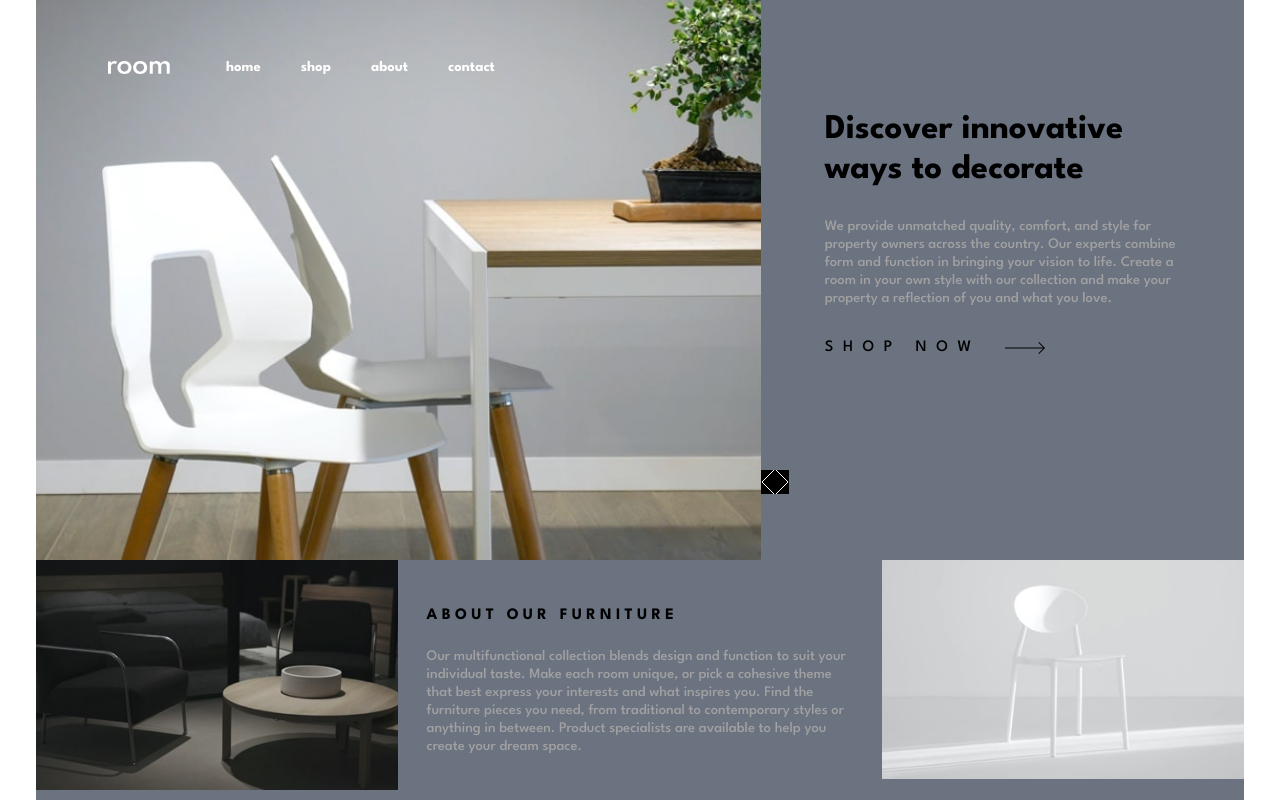
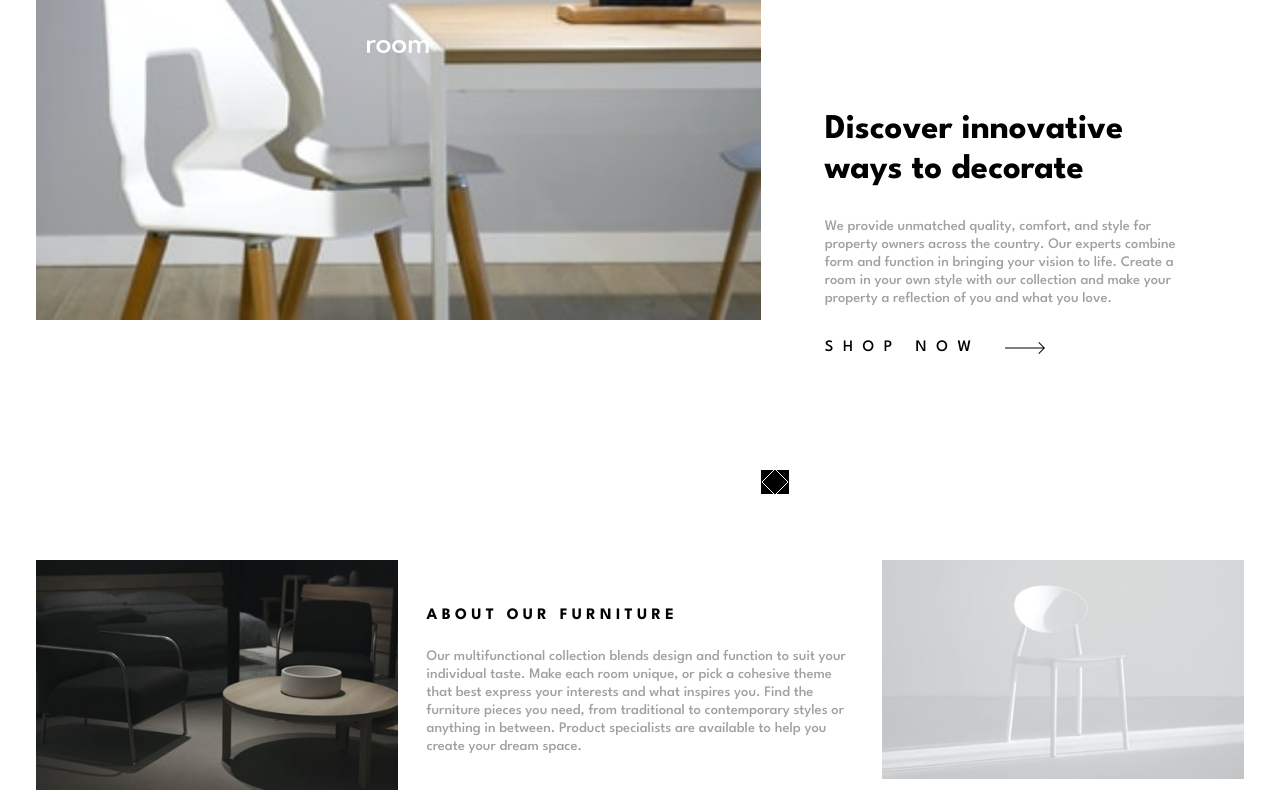
Before and after one commit to kamiliano1/room-homepage, a React (Vite) app: page / in a window 1280 px wide. Built offline with nearby package versions, Linux system fonts and the light colour scheme.

Commit message:
Navbar open
Fixed navbar to open and close on click wiith smooth animation

```diff
--- a/src/App.jsx
+++ b/src/App.jsx
@@ -43,24 +43,22 @@ function App() {
     setIsActive(prev=>!prev)
   }
 
-  const styles = {
-    backgroundImage: isActive ? "linear-gradient( rgba(0, 0, 0, 0.5), rgba(0, 0, 0, 0.5) ), url('/images/mobile-image-hero-1.jpg')" : `url('/images/desktop-image-hero-${currentArticle+1}.jpg')`
-  }
+
 
   return (
-    <div className='max-w-[1440px] mx-auto px-9'>
+    <div className='max-w-[1440px] mx-auto md:px-9'>
       <div className={isActive?  "nav-activated" : ""}></div>
 
-    <div className="h-screen sm:grid sm:grid-rows-67/33 sm:grid-cols-20/80  bg-gray-500 " >
+    <div className="h-screen sm:grid sm:grid-rows-67/33 sm:grid-cols-20/80   " >
 
-    {/* <div className="logo col-span-2 bg-[url('/images/mobile-image-hero-1.jpg')] bg-no-repeat bg-cover h-320 bg-left-bottom relative "> */}
-    <div className="hero-img col-span-2 row-span-2 bg-left-bottom relative bg-no-repeat  bg-cover"style={styles}>
+    <div className="logo col-span-2 bg-[url('/images/mobile-image-hero-1.jpg')] bg-no-repeat bg-cover h-320 bg-left-bottom relative ">
+    {/* <div className="hero-img col-span-2 row-span-2 bg-left-bottom relative bg-no-repeat  bg-cover"> */}
     {/* <div className="logo col-span-2 bg-no-repeat bg-cover h-320 bg-left-bottom relative "> */}
       {/* <div className=' flex absolute bottom-0 right-0'>
   <button onClick={previousArticle}><img className='bg-black px-5 py-4' src="/images/icon-angle-left.svg" alt="left arrow" /><p className='sr-only'>Left Arrow</p></button>
   <button onClick={nextArticle}><img className='bg-black px-5 py-4' src="/images/icon-angle-right.svg" alt="right arrow" /><p className='sr-only'>Right Arrow</p></button>
 </div> */}
-<div className='ml-[4rem] mt-[2rem]'>
+<div className=''>
       <Navbar
       toggleNav={toggleNav}
       isActive={isActive}
@@ -78,8 +76,9 @@ function App() {
   <button className='' onClick={previousArticle}><img className='bg-black h-full aspect-square' src="/images/icon-angle-left.svg" alt="left arrow" /><p className='sr-only'>Left Arrow</p></button>
   <button onClick={nextArticle}><img className='bg-black aspect-square h-full ' src="/images/icon-angle-right.svg" alt="right arrow" /><p className='sr-only'>Right Arrow</p></button>
 </div>
-<div className='row-start-3'>
-  <img src="/images/image-about-dark.jpg" alt="dark chairs near the table" />
+<div className='row-start-3 max-w-[700px]'>
+  <img src="/images/image-about-dark.jpg"
+  className='w-[100%]' alt="dark chairs near the table" />
 </div>
 <article className='row-start-3 col-start-2 col-span-2 justify-self-center'>
 <h2 className='uppercase tracking-[.27rem] font-700 text-small'>About our furniture</h2>
@@ -89,7 +88,7 @@ Make each room unique, or pick a cohesive theme that best express your interests
 inspires you. Find the furniture pieces you need, from traditional to contemporary styles
 or anything in between. Product specialists are available to help you create your dream space.</p>
 </article>
-<div className='row-start-3'> <img src="/images/image-about-light.jpg" className='w-[700px]' alt="white chair" /></div>
+<div className='row-start-3 max-w-[700px]'> <img src="/images/image-about-light.jpg" className='w-[100%]' alt="white chair" /></div>
     </div>
 
     </div>
--- a/src/components/Navbar.jsx
+++ b/src/components/Navbar.jsx
@@ -1,41 +1,34 @@
 import roomLogo from "/images/logo.svg"
 export default function Navbar(props) {
+    console.log(props)
 
     const navIcon = props.isActive ? "close" : "hamburger"
-    const navClass = props.isActive ? "bg-white opened-navigation" : ""
+    const navClass = props.isActive ? "nav-opened" : ""
     const iconMargin = props.isActive ? "mr-auto" : "self-center"
 
 
     return (
-        <nav className="transition-transform primary-navigation" aria-expanded={props.isActive}>
-            <ul className="flex items-center gap-6 text-white lowercase py-4 indicators">
-                <img src={roomLogo} className="mr-4" alt="room logo" />
-                <li><a href="#" aria-selected="true"> Home</a></li>
-                <li><a href="#" aria-selected="false"> Shop</a></li>
-                <li><a href="#" aria-selected="false"> About</a></li>
-                <li><a href="#" aria-selected="false"> Contact</a></li>
-            </ul>
+        <nav className="flex items-center justify-between py-10 lowercase px-5" >
+            <button onClick={props.toggleNav} className="sm:hidden">
+                <span className="sr-only">close Navbar</span>
+                <img src={`./images/icon-hamburger.svg`} alt="menu logo" />
+            </button>
+            <img src={roomLogo} className="mx-auto" alt="room logo" />
+            <div className={`primary-navigation ${navClass} z-10 fixed left-0 right-0 top-0 bottom-0 bg-black translate-x-full`}>
+                <div className={`z-20 flex items-center justify-between py-10 lowercase bg-white sm:bg-transparent px-5`} aria-expanded={props.isActive}>
+                <button onClick={props.toggleNav} >
+                    <span className="sr-only">close Navbar</span>
+                    <img src={`./images/icon-close.svg`} alt="menu logo" />
+                </button>
+                <ul className="flex gap-5">
+                    <li><a href="#" aria-selected="true">Home</a></li>
+                    <li><a href="#" aria-selected="false">Shop</a></li>
+                    <li><a href="#" aria-selected="false">About</a></li>
+                    <li><a href="#" aria-selected="false">Contact</a></li>
+                </ul>
 
-
-            {/* <ul className={`flex text-black gap-1 lowercase  indicators ${navClass} py-6 px-5`}>
-                <button onClick={props.toggleNav} className={`md:hidden ${iconMargin}`}><span className="sr-only">close Navbar</span>
-                <img src={`./images/icon-${navIcon}.svg`} alt="menu logo" /></button>
-                {
-                    props.isActive ?
-                    <div className="flex gap-4">
-                        <li><a href="#" aria-selected="true">Home</a></li>
-                        <li><a href="#" aria-selected="false">Shop</a></li>
-                        <li><a href="#" aria-selected="false">About</a></li>
-                        <li><a href="#" aria-selected="false">Contact</a></li>
-
-                    </div>
-                    :
-                <img src={roomLogo} className="text-center mx-auto" alt="room logo" />
-                }
-            </ul> */}
-
-
-
+                </div>
+            </div>
         </nav>
     )
 }
--- a/src/index.css
+++ b/src/index.css
@@ -40,13 +40,10 @@ p {
   @apply w-3/6 h-0.5 bg-white bottom-0 left-1/4 absolute content-[""];
 }
 
-.nav-activated {
-  position: fixed;
-  left: 0;
-  right: 0;
-  bottom: 0;
-  top: 0;
-  background-color: rgba(0,0,0,0.6);
+.opened-navigation {
+  /* background-color: linear-gradient( rgba(0, 0, 0, 0.5), rgba(0, 0, 0, 0.5) ); */
+  background-color: black;
+  opacity: 0.5;
 }
 
 .hero-img {
@@ -56,36 +53,12 @@ p {
   background-size: cover;
 }
 
+
 .primary-navigation {
-  animation: closeNavbar 1s
-
-}
-/*
-.primary-navigation[aria-expanded="true"] {
-  animation: openNavbar 1s
+  background: linear-gradient( rgba(0, 0, 0, 0.5), rgba(0, 0, 0, 0.5) );
+  transition: transform 500ms ease-in-out;
 }
 
-
-
-@keyframes openNavbar{
-  0% {
-      transform: translateX(100%);
-  }
-
-  100% {
-      transform: translateX(0%);
-  }
+.nav-opened  {
+  transform: translateX(0%);
 }
-@keyframes closeNavbar{
-  0% {
-      transform: translateX(0%);
-  }
-
-  100% {
-      transform: translateX(100%);
-  }
-}  */
-
-.opened-navigation {
-  transform: translateX(0);
-}
```
